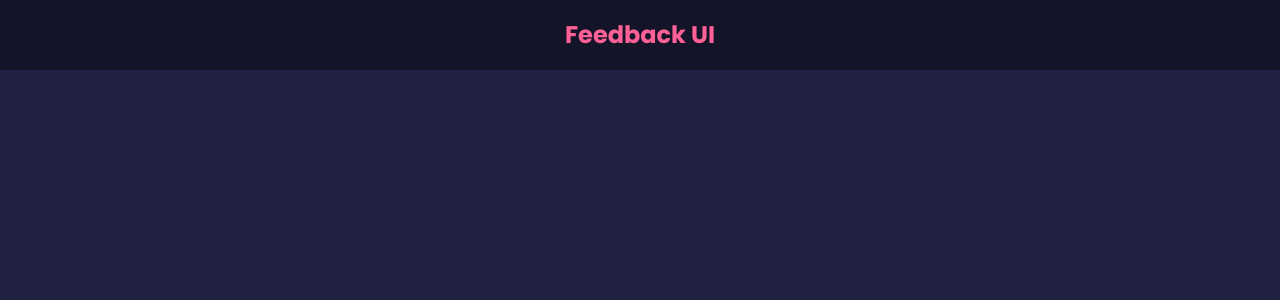
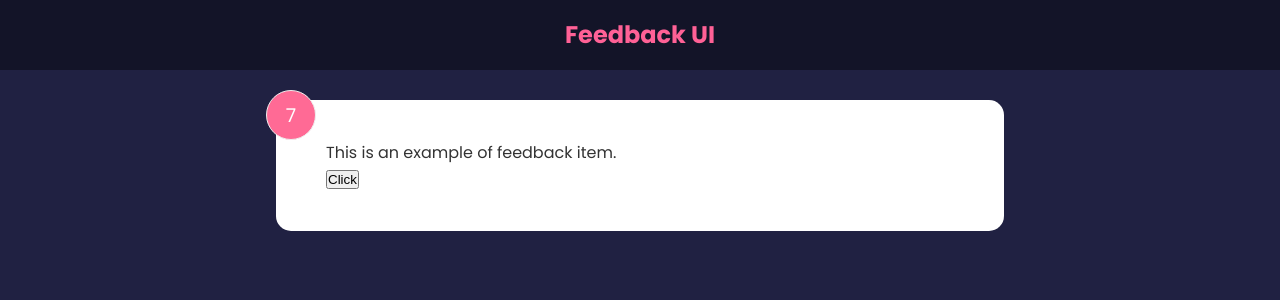
Before and after one commit to HamedNaghdi/feedback-app, a React (Create React App) app: page / in a window 1280 px wide. Shown: the top 300 px of the page. Built offline with nearby package versions, Linux system fonts and the light colour scheme.

Commit message:
013-State and useState Hook

```diff
--- a/package.json
+++ b/package.json
@@ -8,7 +8,7 @@
     "@testing-library/user-event": "^13.5.0",
     "react": "^18.2.0",
     "react-dom": "^18.2.0",
-    "react-scripts": "5.0.1",
+    "react-scripts": "^5.0.1",
     "web-vitals": "^2.1.4"
   },
   "scripts": {
--- a/src/App.jsx
+++ b/src/App.jsx
@@ -1,9 +1,13 @@
 import Header from "./components/Header"
+import FeedbackItem from "./components/FeedbackItem"
 
 function App() {
     return (
         <>
             <Header/>
+            <div className="container">
+                <FeedbackItem />
+            </div>
 
         </>
     );
--- /dev/null
+++ b/src/components/FeedbackItem.jsx
@@ -0,0 +1,23 @@
+import {useState} from 'react'
+
+function FeedbackItem() {
+  const [rating, setRating] = useState(7);
+  const [text, setText] = useState("This is an example of feedback item.")
+
+  const handleClick = () => {
+    setRating((prev) => {
+      return prev + 1;
+    });
+  }
+
+  return (
+    <div className='card'>
+      <div className="num-display">{rating}</div>
+      <div className="text-display">{text}</div>
+
+      <button onClick={handleClick}>Click</button>
+    </div>
+  )
+}
+
+export default FeedbackItem
```
Also changed, not shown: 1 other file (tests, documents, lock files or other folders).
